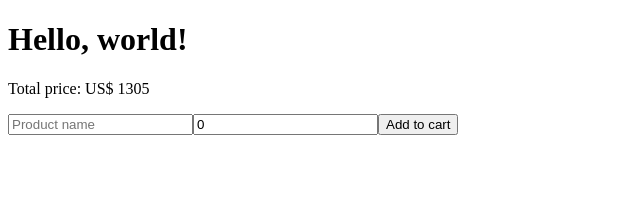
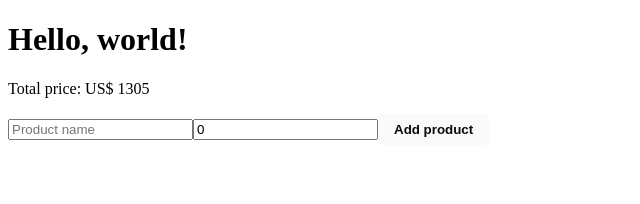
Before and after one commit to hzokbe/learning-vue, a Vue app: page / in a window 1280 px wide. Shown: the top 204 px of the page, without its empty margins (0-640 px from the left). Built offline with nearby package versions, Linux system fonts and the light colour scheme.

Commit message:
learn use of components

```diff
--- a/src/App.vue
+++ b/src/App.vue
@@ -1,5 +1,6 @@
 <script lang="ts" setup>
 import { computed, ref, watch } from 'vue';
+import AppButton from '@/components/AppButton.vue';
 
 const title = ref('Hello, world!'); // Reactivity!
 
@@ -54,7 +55,9 @@ watch(products, () => alert('Item added successfully!'), {
   <form @submit="onSubmit">
     <input v-model="productName" placeholder="Product name" />
     <input v-model="productPrice" placeholder="Product price" type="number" />
-    <button type="submit">Add to cart</button>
+    <AppButton type="button" variant="ghost" @click="() => console.log('Click!')">
+      Add product
+    </AppButton>
   </form>
 </template>
 
--- /dev/null
+++ b/src/components/AppButton.vue
@@ -0,0 +1,51 @@
+<script lang="ts" setup>
+interface Props {
+  type: 'button' | 'submit';
+
+  variant: 'ghost' | 'danger';
+}
+
+defineProps<Props>();
+
+interface Emits {
+  click: [event: MouseEvent];
+}
+
+const emit = defineEmits<Emits>();
+
+const onClick = (event: MouseEvent) => emit('click', event);
+</script>
+
+<template>
+  <button :class="['button', variant]" :type="type" @click="onClick">
+    <slot />
+  </button>
+</template>
+
+<style scoped>
+button {
+  padding: 0.5rem 1rem;
+
+  cursor: pointer;
+
+  border: none;
+
+  border-radius: 0.2rem;
+
+  color: #fafafa;
+
+  font-weight: bolder;
+}
+
+.ghost {
+  border-color: #e5e5e5;
+
+  background-color: #fafafa;
+
+  color: #0a0a0a;
+}
+
+.danger {
+  background-color: #ef4444;
+}
+</style>
```
